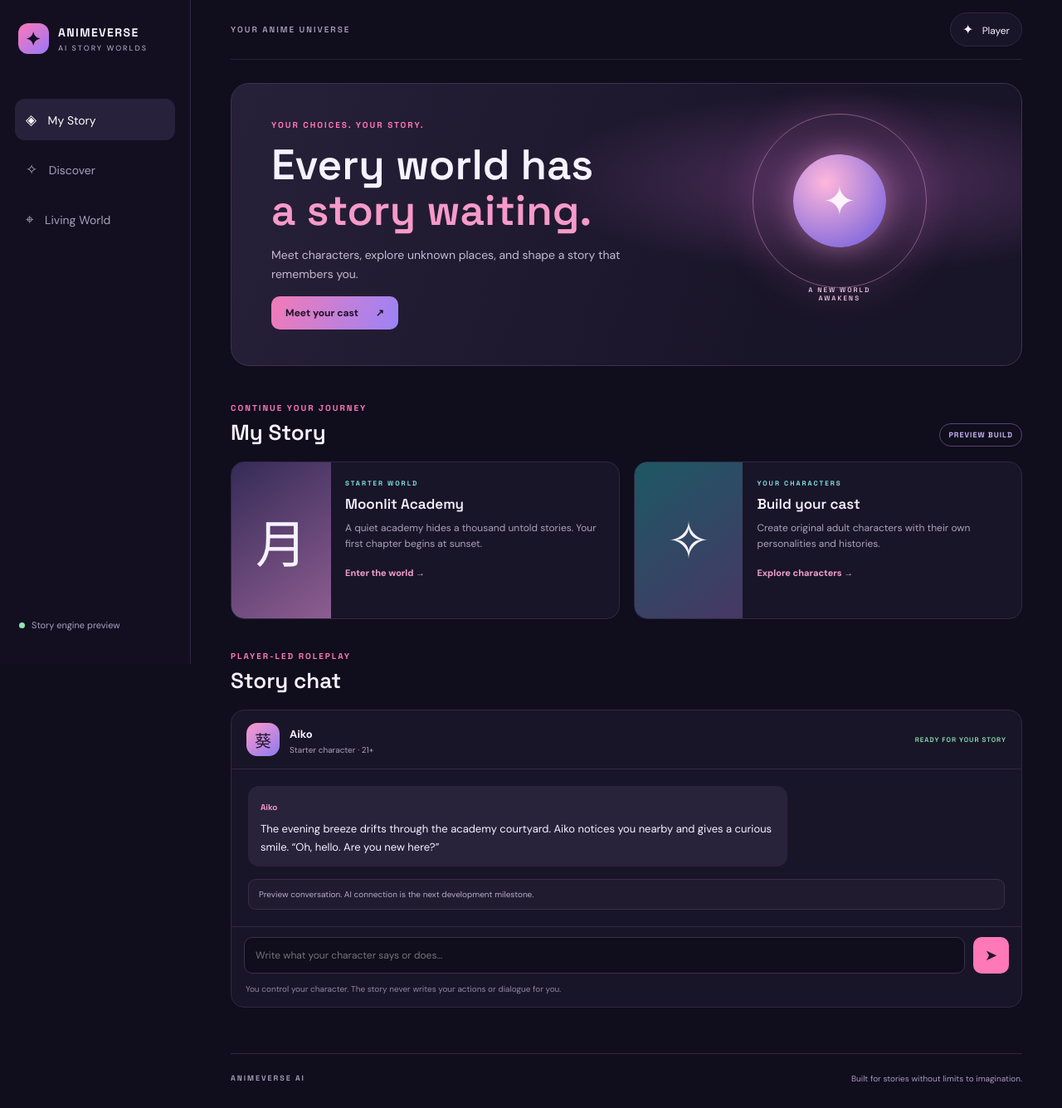
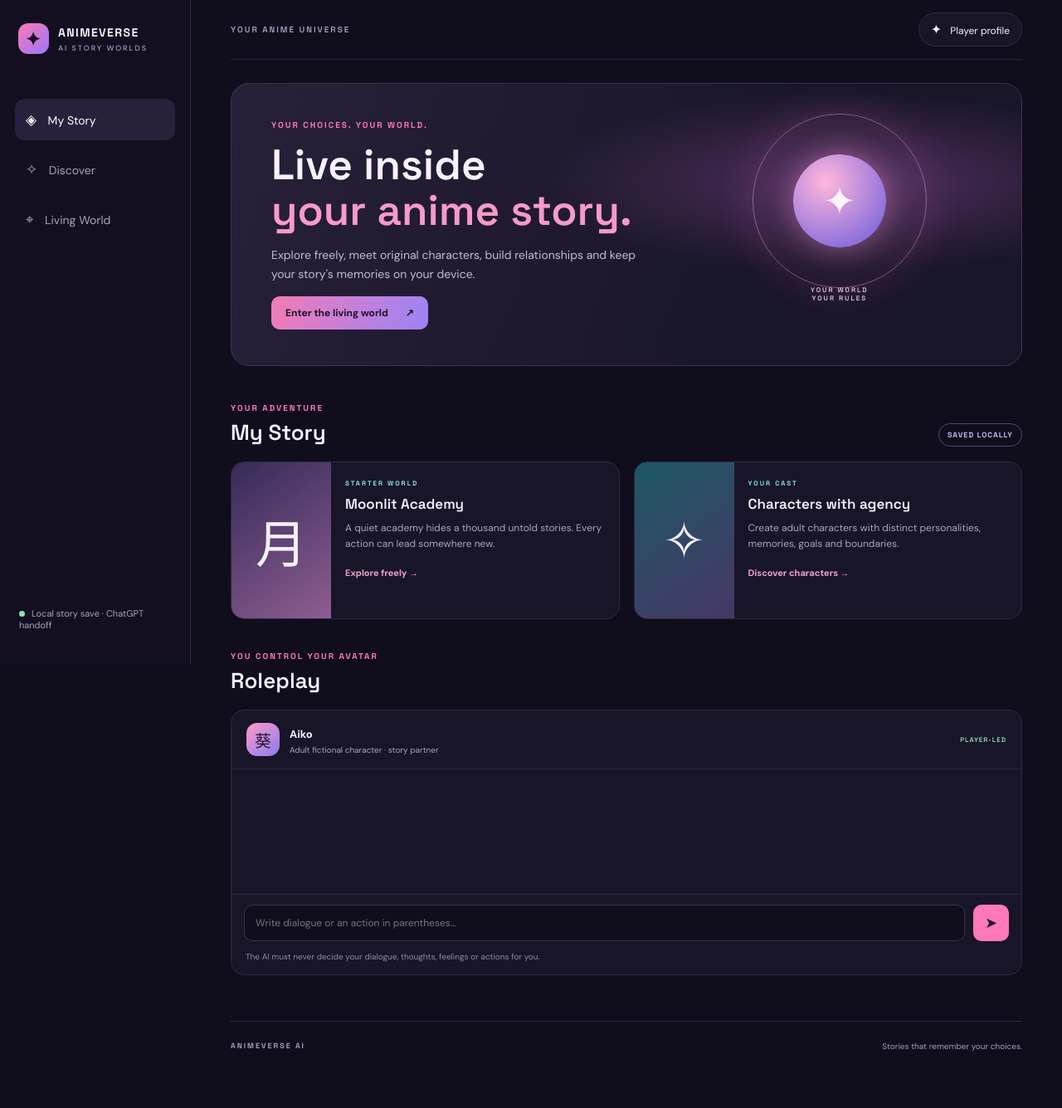
Before and after one commit to athukoralaprabath8-design/AnimeVerse-AI, a plain HTML site: page web/index.html in a window 1280 px wide. Shown: the whole page at 83% size. After the commit the page ends 1296 px from the top, so only its background shows below. Drawn offline with Linux system fonts and the light colour scheme.

Commit message:
Expand AnimeVerse AI web-first roleplay interface

```diff
--- a/web/index.html
+++ b/web/index.html
@@ -1,74 +1,24 @@
 <!doctype html>
 <html lang="en">
 <head>
-  <meta charset="utf-8">
-  <meta name="viewport" content="width=device-width, initial-scale=1">
-  <meta name="theme-color" content="#100d1d">
-  <meta name="description" content="AnimeVerse AI — step into a living anime story shaped by your choices.">
-  <title>AnimeVerse AI</title>
-  <link rel="stylesheet" href="./styles.css">
+<meta charset="utf-8"><meta name="viewport" content="width=device-width, initial-scale=1"><meta name="theme-color" content="#100d1d">
+<meta name="description" content="AnimeVerse AI — a player-led anime roleplay world with persistent memory and free ChatGPT handoff.">
+<title>AnimeVerse AI — Living Story Worlds</title><link rel="stylesheet" href="./styles.css">
 </head>
-<body>
-  <div class="app-shell">
-    <aside class="sidebar">
-      <a class="brand" href="#" aria-label="AnimeVerse home"><span class="brand-mark">✦</span><span>ANIMEVERSE <small>AI STORY WORLDS</small></span></a>
-      <button class="nav active" data-view="story">◈ <span>My Story</span></button>
-      <button class="nav" data-view="discover">✧ <span>Discover</span></button>
-      <button class="nav" data-view="world">⌖ <span>Living World</span></button>
-      <div class="sidebar-bottom"><span class="status-dot"></span><span>Story engine preview</span></div>
-    </aside>
-    <main class="main">
-      <header class="topbar">
-        <button class="menu-btn" id="menuBtn" aria-label="Open menu">☰</button>
-        <div class="top-title">YOUR ANIME UNIVERSE</div>
-        <button class="profile-chip" id="profileBtn">✦ <span>Player</span></button>
-      </header>
-      <section class="hero-banner">
-        <div class="hero-copy">
-          <div class="eyebrow">YOUR CHOICES. YOUR STORY.</div>
-          <h1>Every world has<br><em>a story waiting.</em></h1>
-          <p>Meet characters, explore unknown places, and shape a story that remembers you.</p>
-          <button class="primary-btn" data-view="discover">Meet your cast <span>↗</span></button>
-        </div>
-        <div class="hero-orb"><div class="orb-ring"></div><div class="orb-core">✦</div><span class="orb-caption">A NEW WORLD<br>AWAKENS</span></div>
-      </section>
-
-      <section class="view active" id="view-story">
-        <div class="section-head"><div><div class="eyebrow">CONTINUE YOUR JOURNEY</div><h2>My Story</h2></div><span class="pill">PREVIEW BUILD</span></div>
-        <div class="story-grid">
-          <article class="story-card featured">
-            <div class="card-art art-a"><span>月</span></div>
-            <div class="card-content"><div class="tag">STARTER WORLD</div><h3>Moonlit Academy</h3><p>A quiet academy hides a thousand untold stories. Your first chapter begins at sunset.</p><button class="text-btn" data-view="world">Enter the world →</button></div>
-          </article>
-          <article class="story-card">
-            <div class="card-art art-b"><span>✧</span></div>
-            <div class="card-content"><div class="tag">YOUR CHARACTERS</div><h3>Build your cast</h3><p>Create original adult characters with their own personalities and histories.</p><button class="text-btn" data-view="discover">Explore characters →</button></div>
-          </article>
-        </div>
-        <div class="section-head chat-heading"><div><div class="eyebrow">PLAYER-LED ROLEPLAY</div><h2>Story chat</h2></div></div>
-        <div class="chat-panel">
-          <div class="chat-character"><div class="avatar avatar-a">葵</div><div><strong>Aiko</strong><small>Starter character · 21+</small></div><span class="online-label">READY FOR YOUR STORY</span></div>
-          <div class="chat-log" id="chatLog"><div class="message ai-message"><span class="message-name">Aiko</span><p>The evening breeze drifts through the academy courtyard. Aiko notices you nearby and gives a curious smile. “Oh, hello. Are you new here?”</p></div><div class="notice">Preview conversation. AI connection is the next development milestone.</div></div>
-          <form class="chat-form" id="chatForm"><input id="chatInput" autocomplete="off" placeholder="Write what your character says or does…" maxlength="1200"><button type="submit" aria-label="Send message">➤</button></form>
-          <div class="player-rule">You control your character. The story never writes your actions or dialogue for you.</div>
-        </div>
-      </section>
-
-      <section class="view" id="view-discover">
-        <div class="section-head"><div><div class="eyebrow">FIND YOUR NEXT STORY PARTNER</div><h2>Discover characters</h2></div><button class="primary-btn small" id="createCharacter">＋ Create</button></div>
-        <div class="toolbar"><input id="searchCharacters" placeholder="Search names, roles or personalities…"><span class="pill">ADULT CAST 21+</span></div>
-        <div class="character-grid" id="characterGrid"></div>
-      </section>
-
-      <section class="view" id="view-world">
-        <div class="section-head"><div><div class="eyebrow">A WORLD THAT CAN GROW</div><h2>Living World</h2></div><span class="pill">WORLD PREVIEW</span></div>
-        <div class="world-panel"><div class="world-art"><div class="moon">☾</div><div class="world-label">LUNARIS CITY <small>THE FIRST REGION</small></div></div><div class="world-info"><h3>Choose where to explore</h3><p>Locations are the starting map for future encounters, events and roaming NPCs.</p><div class="place-list" id="placeList"></div></div></div>
-        <div class="notice wide">Dynamic NPC schedules, world events, persistent relationships and AI-generated locations are planned for the world engine milestone.</div>
-      </section>
-      <footer>ANIMEVERSE AI <span>Built for stories without limits to imagination.</span></footer>
-    </main>
-  </div>
-  <dialog id="characterDialog"><form method="dialog" id="characterForm"><div class="dialog-head"><div><div class="eyebrow">MAKE SOMEONE NEW</div><h2>Create a character</h2></div><button class="close-btn" value="cancel">×</button></div><label>Character name<input id="newName" required maxlength="32" placeholder="e.g. Yuna"></label><label>Age (must be 21 or older)<input id="newAge" type="number" min="21" max="99" value="21" required></label><label>Personality<textarea id="newPersonality" maxlength="240" placeholder="Warm-hearted, mysterious, witty…"></textarea></label><button class="primary-btn full" type="submit">Add to my cast</button></form></dialog>
-  <script src="./app.js"></script>
-</body>
-</html>
+<body><div class="app-shell">
+<aside class="sidebar"><a class="brand" href="#" aria-label="AnimeVerse home"><span class="brand-mark">✦</span><span>ANIMEVERSE <small>AI STORY WORLDS</small></span></a>
+<button class="nav active" data-view="story">◈ <span>My Story</span></button><button class="nav" data-view="discover">✧ <span>Discover</span></button><button class="nav" data-view="world">⌖ <span>Living World</span></button>
+<div class="sidebar-bottom"><span class="status-dot"></span><span>Local story save · ChatGPT handoff</span></div></aside>
+<main class="main"><header class="topbar"><button class="menu-btn" id="menuBtn" aria-label="Open menu">☰</button><div class="top-title">YOUR ANIME UNIVERSE</div><button class="profile-chip" id="profileBtn">✦ <span>Player profile</span></button></header>
+<section class="hero-banner"><div class="hero-copy"><div class="eyebrow">YOUR CHOICES. YOUR WORLD.</div><h1>Live inside<br><em>your anime story.</em></h1><p>Explore freely, meet original characters, build relationships and keep your story's memories on your device.</p><button class="primary-btn" data-view="world">Enter the living world <span>↗</span></button></div><div class="hero-orb"><div class="orb-ring"></div><div class="orb-core">✦</div><span class="orb-caption">YOUR WORLD<br>YOUR RULES</span></div></section>
+<section class="view active" id="view-story"><div class="section-head"><div><div class="eyebrow">YOUR ADVENTURE</div><h2>My Story</h2></div><span class="pill">SAVED LOCALLY</span></div>
+<div class="story-grid"><article class="story-card featured"><div class="card-art art-a"><span>月</span></div><div class="card-content"><div class="tag">STARTER WORLD</div><h3>Moonlit Academy</h3><p>A quiet academy hides a thousand untold stories. Every action can lead somewhere new.</p><button class="text-btn" data-view="world">Explore freely →</button></div></article>
+<article class="story-card"><div class="card-art art-b"><span>✧</span></div><div class="card-content"><div class="tag">YOUR CAST</div><h3>Characters with agency</h3><p>Create adult characters with distinct personalities, memories, goals and boundaries.</p><button class="text-btn" data-view="discover">Discover characters →</button></div></article></div>
+<div class="section-head chat-heading"><div><div class="eyebrow">YOU CONTROL YOUR AVATAR</div><h2>Roleplay</h2></div></div>
+<div class="chat-panel"><div class="chat-character"><div class="avatar avatar-a">葵</div><div><strong id="activeCharacterName">Aiko</strong><small>Adult fictional character · story partner</small></div><span class="online-label">PLAYER-LED</span></div><div class="chat-log" id="chatLog"></div>
+<form class="chat-form" id="chatForm"><input id="chatInput" autocomplete="off" placeholder="Write dialogue or an action in parentheses…" maxlength="2000"><button type="submit" aria-label="Prepare ChatGPT prompt">➤</button></form><div class="player-rule">The AI must never decide your dialogue, thoughts, feelings or actions for you.</div></div></section>
+<section class="view" id="view-discover"><div class="section-head"><div><div class="eyebrow">MEET THE PEOPLE OF YOUR WORLD</div><h2>Discover characters</h2></div><button class="primary-btn small" id="createCharacter">＋ Create</button></div><div class="toolbar"><input id="searchCharacters" placeholder="Search names, roles or personalities…"><span class="pill">ADULT CHARACTERS</span></div><div class="character-grid" id="characterGrid"></div></section>
+<section class="view" id="view-world"><div class="section-head"><div><div class="eyebrow">NO FIXED PATHS OR NPC MENU</div><h2>Living World</h2></div><span class="pill">FREE ROAM</span></div><div class="world-panel"><div class="world-art"><div class="moon">☾</div><div class="world-label">LUNARIS CITY <small>THE FIRST REGION</small></div></div><div class="world-info"><h3>Places in your world</h3><p>Choose a starting place, then describe anywhere you want to go. ChatGPT can invent new streets, venues, people and events.</p><div class="place-list" id="placeList"></div></div></div></section>
+<footer>ANIMEVERSE AI <span>Stories that remember your choices.</span></footer></main></div>
+<dialog id="characterDialog"><form method="dialog" id="characterForm"><div class="dialog-head"><div><div class="eyebrow">MAKE SOMEONE NEW</div><h2>Create a character</h2></div><button class="close-btn" value="cancel">×</button></div><label>Character name<input id="newName" required maxlength="32" placeholder="e.g. Yuna"></label><label>Age (18+)<input id="newAge" type="number" min="18" max="99" value="21" required></label><label>Personality<textarea id="newPersonality" maxlength="400" placeholder="Warm-hearted, mysterious, witty…"></textarea></label><button class="primary-btn full" type="submit">Add to my cast</button></form></dialog>
+<script src="./app.js"></script></body></html>
```
